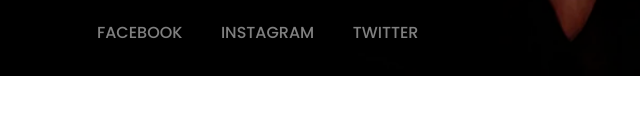
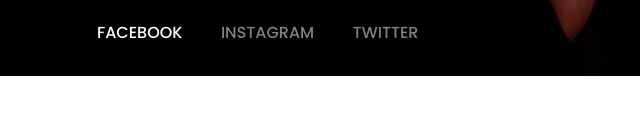
Before and after one commit to thedevlucas/apple-design, a plain HTML site: page index.html in a window 1280 px wide. In both pictures the pointer is over the link "FACEBOOK". Shown: the part 596-712 px from the top of the page, 78-718 px from the left. Drawn offline with Linux system fonts and the light colour scheme.

Commit message:
Update style.css

```diff
--- a/style.css
+++ b/style.css
@@ -96,6 +96,10 @@ a:hover {
     font-weight: 500;
 }
 
+.links a:hover {
+    color: white;
+}
+
 .search {
     color: white;
     cursor: pointer;
```
